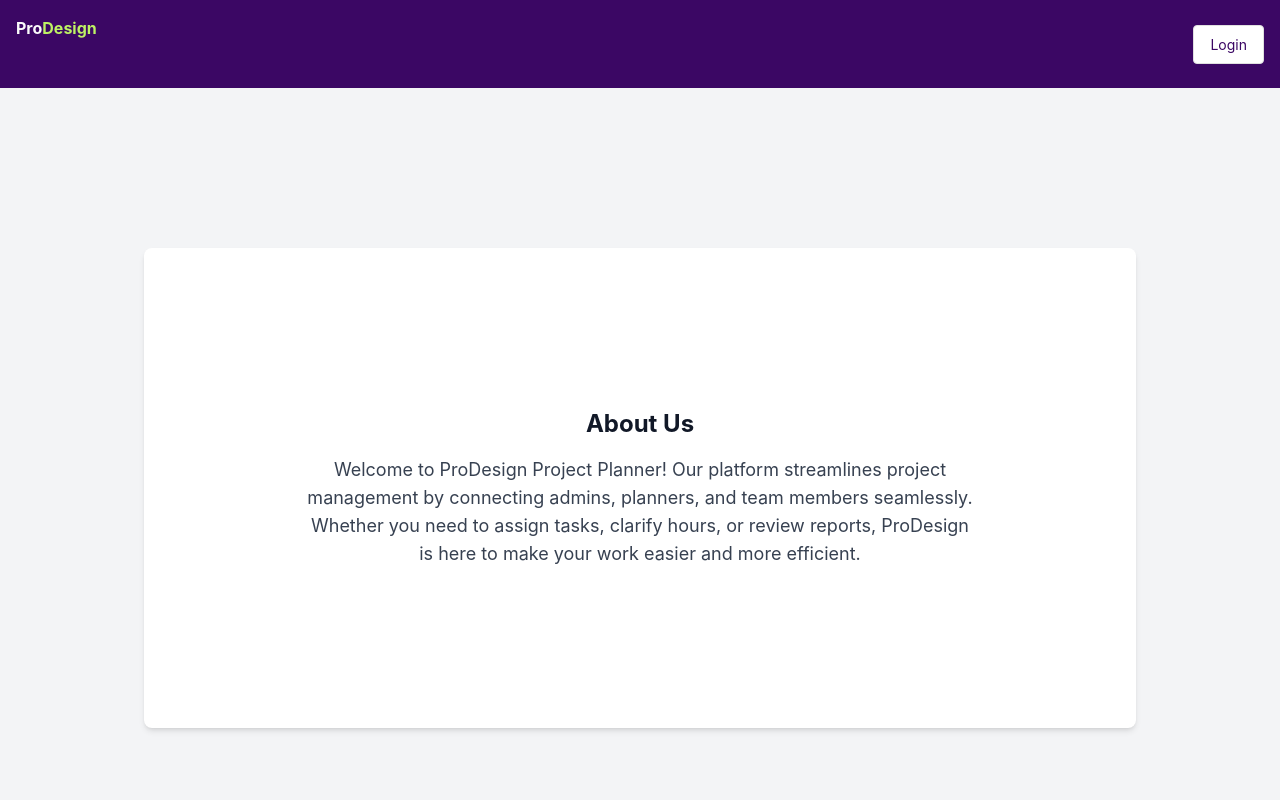
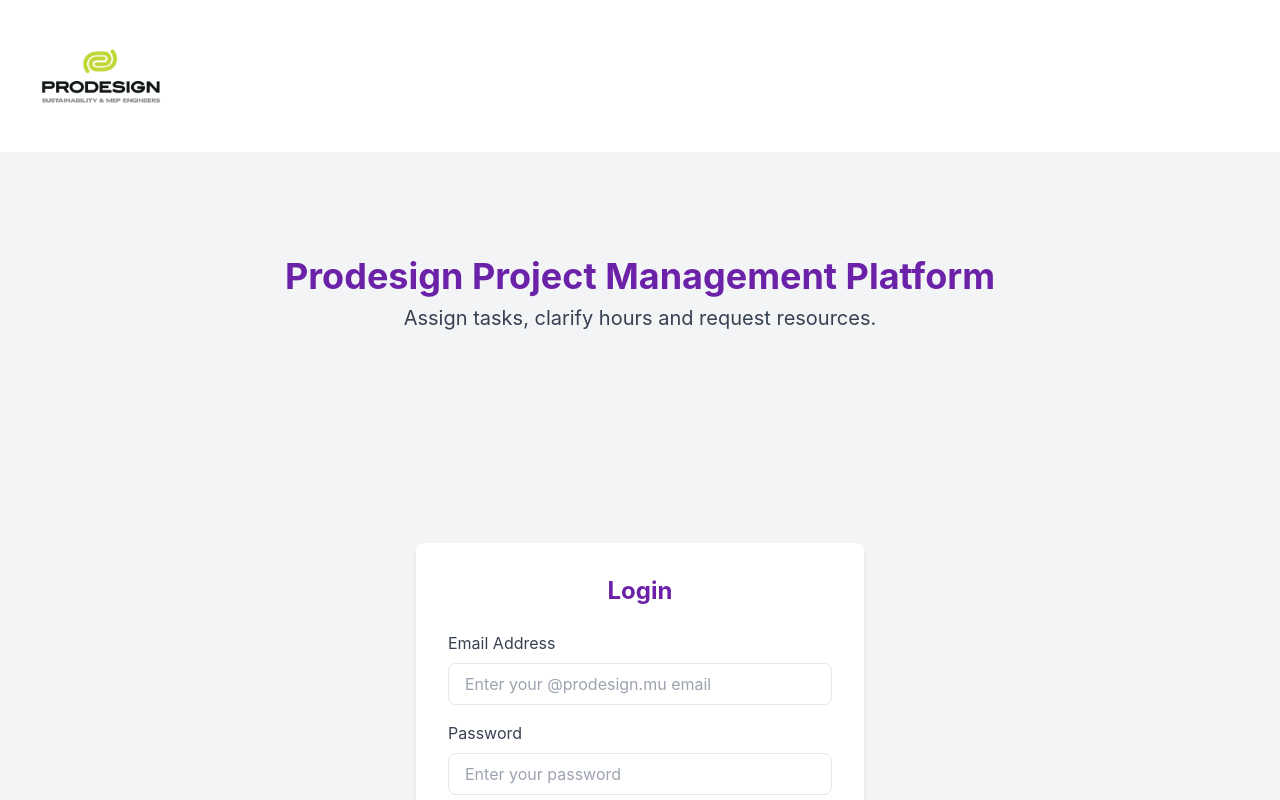
Before and after one commit to AbdallaRoselyne/frontend, a React (Create React App) app: page / in a window 1280 px wide. Shown: the top 800 px of the page. Built offline with nearby package versions, Linux system fonts and the light colour scheme.

Commit message:
landing page

```diff
--- a/src/App.js
+++ b/src/App.js
@@ -9,13 +9,12 @@
 import Navbar from "./components/Navbar";
 import Sidebar from "./components/Users/Sidebar";
 import AdminSidebar from "./components/Admin/Adminsidebar";
-import AboutUs from "./components/AboutUs";
-import Login from "./components/Auth/Login";
+import LandingPage from "./components/LandingPage";
 import UserDashboard from "./components/Users/UserCalendar/UserCalendar";
 import RequestsPage from "./components/Users/requests/RequestsPage";
 import AdminMembers from "./components/Admin/adminMembers";
 import AdminCalendar from "./components/Admin/calendar/CalendarPage";
-import BudgetTracking from './components/Admin/Budget/BudgetTracking';
+import BudgetTracking from "./components/Admin/Budget/BudgetTracking";
 import AdminApprove from "./components/Admin/AdminApprove";
 import TaskList from "./components/Users/Tasks/TaskList";
 import UserTimesheet from "./components/Users/Tasks/Timesheet";
@@ -60,11 +59,12 @@
           path="/"
           element={
             <AboutUsLayout>
-              <AboutUs />
+              <div className="flex flex-col items-center justify-center min-h-screen gap-8 p-6 bg-gray-100">
+                <LandingPage />
+              </div>
             </AboutUsLayout>
           }
         />
-        <Route path="/login" element={<Login />} />
 
         {/* Protected User Routes */}
         <Route element={<ProtectedRoute />}>
--- a/src/components/AboutUs.js
+++ /dev/null
@@ -1,20 +0,0 @@
-import React from "react";
-
-function AboutUs() {
-  return (
-    <section className="bg-gray-100 min-h-screen flex items-center justify-center">
-      <div className="bg-white shadow-md rounded-lg p-40 mx-4 text-center">
-        <h2 className="text-2xl font-bold mb-4">About Us</h2>
-        <p className="text-gray-700 text-lg max-w-2xl mx-auto">
-          Welcome to ProDesign Project Planner! Our platform streamlines project
-          management by connecting admins, planners, and team members
-          seamlessly. Whether you need to assign tasks, clarify hours, or review
-          reports, ProDesign is here to make your work easier and more
-          efficient.
-        </p>
-      </div>
-    </section>
-  );
-}
-
-export default AboutUs;
--- /dev/null
+++ b/src/components/LandingPage.js
@@ -0,0 +1,25 @@
+import React from "react";
+import Login from "./Auth/Login";
+
+function LandingPage() {
+  return (
+    <div className="min-h-screen bg-gray-100 pt-20 px-4 flex flex-col items-center">
+      {/* Tagline Section */}
+      <div className="text-center">
+        <h1 className="text-3xl md:text-4xl font-bold text-purple-800 mb-2">
+          Prodesign Project Management Platform
+        </h1>
+        <p className="text-lg md:text-xl text-gray-700">
+          Assign tasks, clarify hours and request resources.
+        </p>
+      </div>
+
+      {/* Just a small space between tagline and login */}
+      <div className="mt-2 w-full max-w-md">
+        <Login />
+      </div>
+    </div>
+  );
+}
+
+export default LandingPage;
--- a/src/components/Navbar.js
+++ b/src/components/Navbar.js
@@ -1,20 +1,10 @@
 import React from "react";
-import { Link } from "react-router-dom";
 
 function Navbar() {
   return (
-    <nav className="bg-[#3b0764] text-[#fafafa] p-4">
-      <div className="container mx-auto flex justify-between items-center">
-        <div className="text-large font-bold mb-8">
-          Pro<span className="text-[#bef264]">Design</span>
-        </div>
-        <div className="space-x-4">
-          <Link to="/login">
-            <button className="bg-white text-[#3b0764] px-4 py-2 rounded hover:bg-purple-400">
-              Login
-            </button>
-          </Link>
-        </div>
+    <nav className="bg-white p-4">
+      <div className="container mx-auto flex justify-start items-center">
+        <img src="/logo 2.png" alt="ProDesign Logo" className="h-[120px]"/>
       </div>
     </nav>
   );
```
Also changed, not shown: public/logo 1.jpg (added), public/logo 2.png (added).
